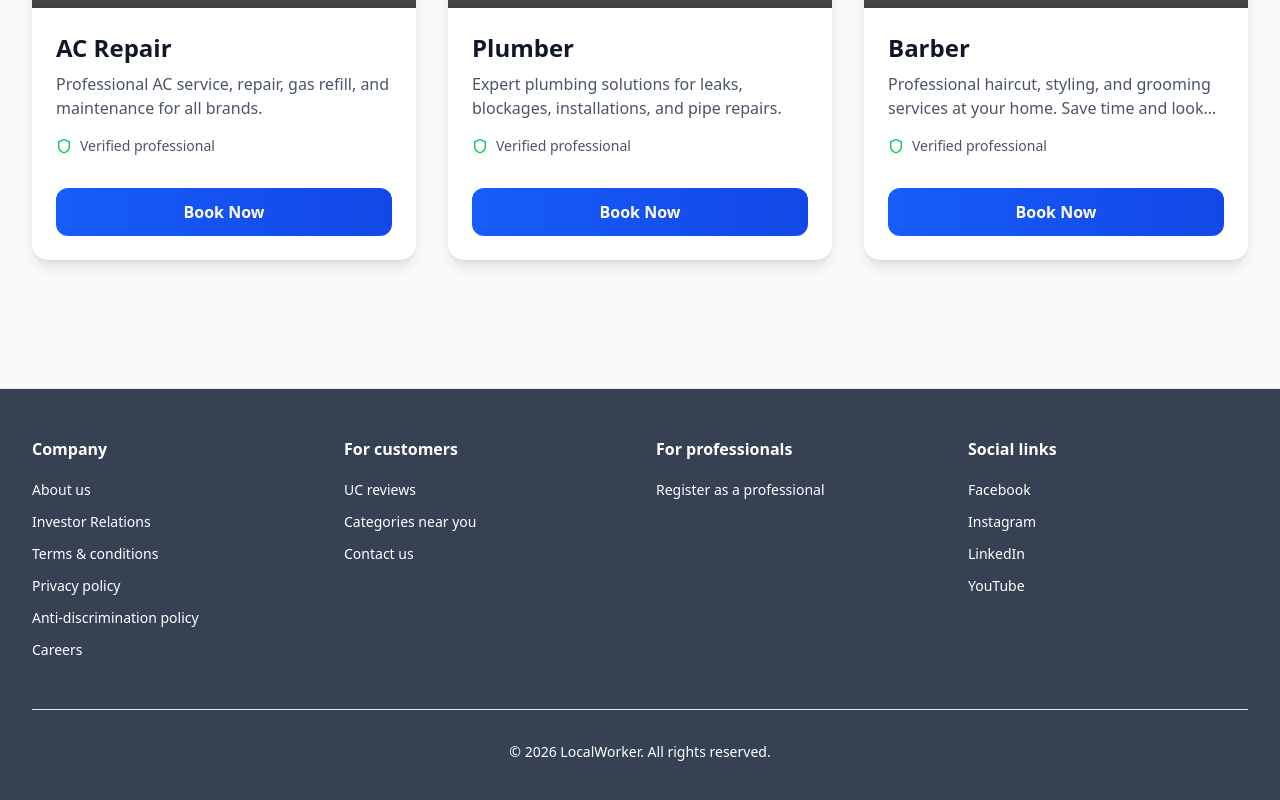
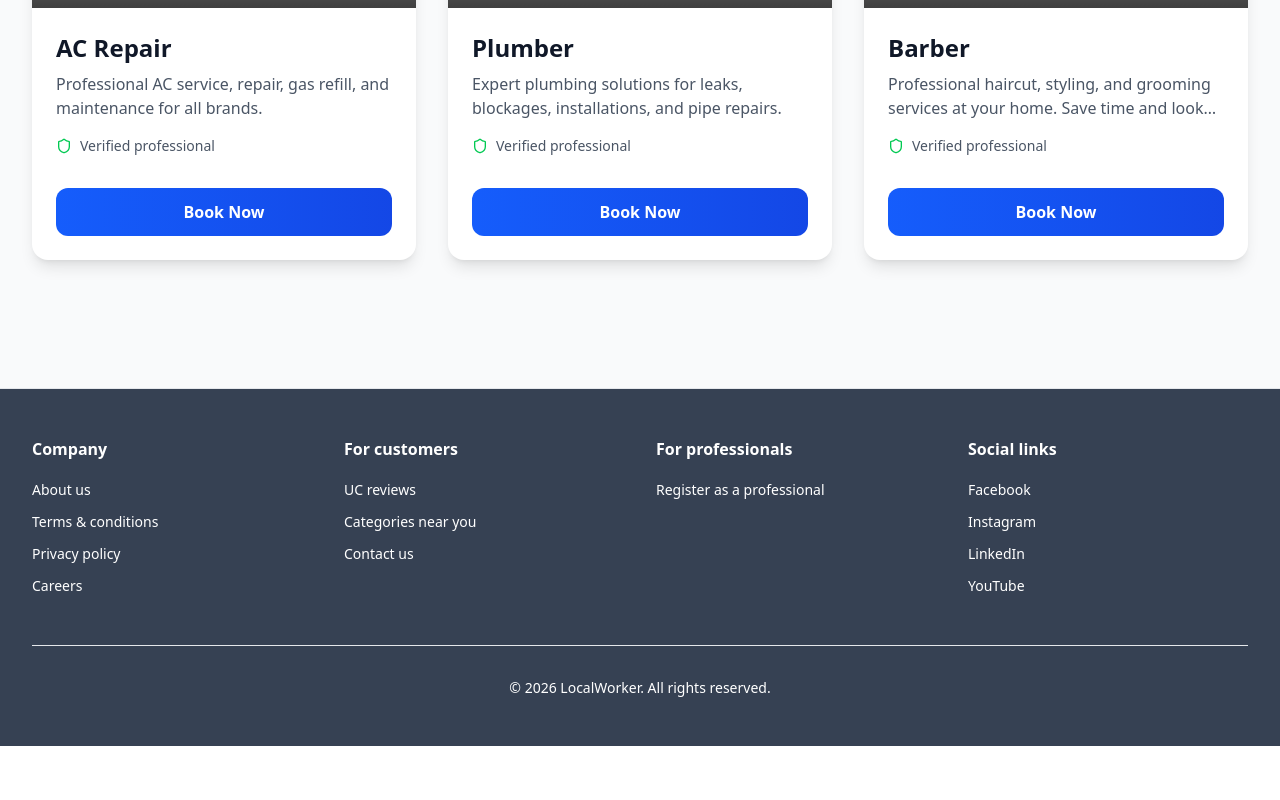
Before and after one commit to Vishal9341/Local-Worker-Service-Platform, a React (Vite) app: page / in a window 1280 px wide. Shown: the part 1772-2572 px from the top of the page. After the commit the page ends 2518 px from the top, so only its background shows below. Built offline with nearby package versions, Linux system fonts and the light colour scheme; grey boxes are pictures that could not be loaded.

Commit message:
Change in Footer Section

```diff
--- a/src/Components/Footer.jsx
+++ b/src/Components/Footer.jsx
@@ -1,4 +1,5 @@
 import React from 'react';
+import {Link} from "react-router-dom";
 
 const FooterMinimal = () => {
   const currentYear = new Date().getFullYear();
@@ -6,7 +7,7 @@ const FooterMinimal = () => {
   const sections = [
     {
       title: 'Company',
-      links: ['About us', 'Investor Relations', 'Terms & conditions', 'Privacy policy', 'Anti-discrimination policy', 'Careers']
+      links: ['About us', 'Terms & conditions', 'Privacy policy', 'Careers']
     },
     {
       title: 'For customers',
```
